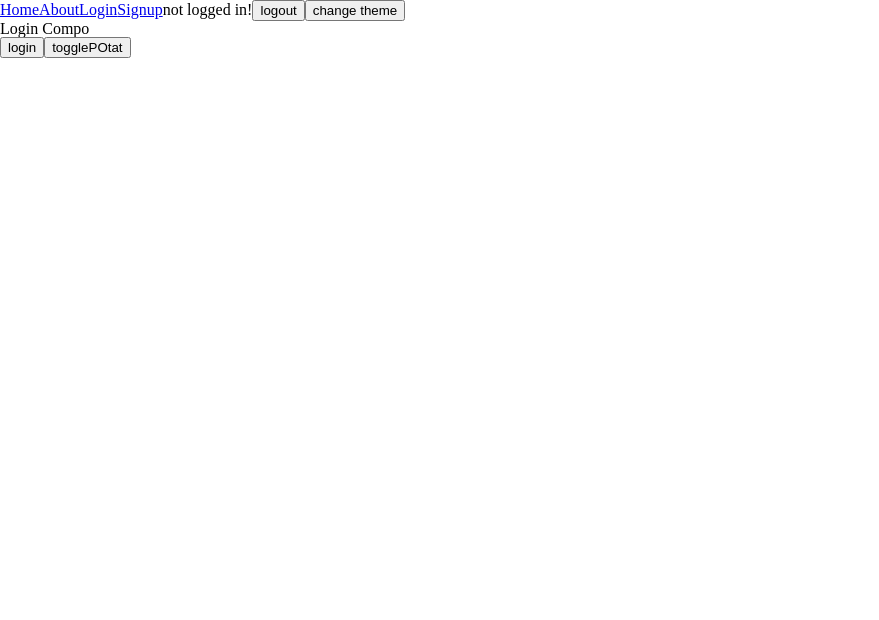
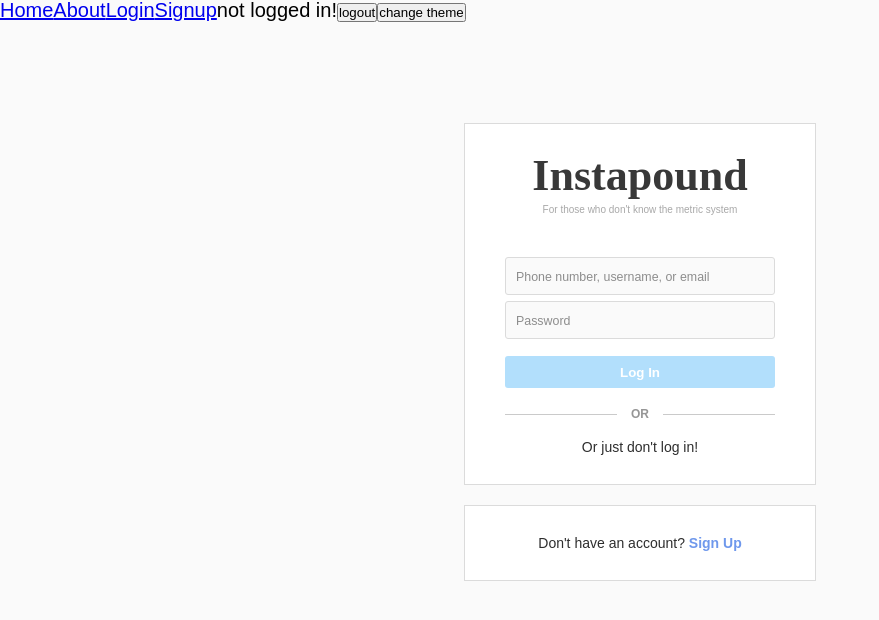
Before and after one commit to welschmoor/instaclone-front, a React (Create React App) app: page /login in a window 1280 px wide. Shown: the top 620 px of the page, without its empty margins (0-879 px from the left). Built offline with nearby package versions, Linux system fonts and the light colour scheme.

Commit message:
added login form - styled

```diff
--- a/src/App.js
+++ b/src/App.js
@@ -36,7 +36,6 @@ const App = () => {
           <Route path='/' element={<Home />} exact />
           <Route path='*' element={<Page404 />} />
 
-
         </Routes>
       </BrowserRouter>
     </ThemeProvider>
--- a/src/STYLES/globalStyles.js
+++ b/src/STYLES/globalStyles.js
@@ -1,7 +1,11 @@
 
+/*
+Main light color: #e4dfd8
 
+*/
 
 import { createGlobalStyle } from "styled-components";
+
 
 export const GlobalStyle = createGlobalStyle`
 
@@ -58,14 +62,58 @@ export const GlobalStyle = createGlobalStyle`
   /* END RESET */
 
   /* MY STYLES */
+  * {
+    box-sizing: border-box;
+    padding: 0;
+    margin: 0;
+  }
 
+  html {
+    background-color: ${p => p.theme.BG10};
+    font-size: 125%;
+    font-family: Arial, Helvetica, sans-serif;
+    overflow-y: scroll;
+  }
+
+  ::-webkit-scrollbar {
+    -webkit-appearance: none;
+    width: 12px;
+  }
+  ::-webkit-scrollbar-thumb {
+    border-radius: 4px;
+    background-color: ${p => p.theme.C1};
+  }
 
 `
 
 export const darkTheme = {
-  fontColor: "grey",
+
+  BG1: "black",
+  BG2: "hsl(35, 7%,18%)",
+  BG10: "rgb(250, 250, 250)",
+
+
+  FC1: "white",
+
+  C1: "grey",
+
+  BOR1: "1px solid #DBDBDB",
+  BORCOL1: "#DBDBDB"
 }
 
 export const lightTheme = {
-  fontColor: "black",
+
+  BG1: "white",
+  BG2: "#e4dfd8",
+  BG10: "rgb(250, 250, 250)",
+
+
+  FC1: "black",
+
+  C1: "grey",
+
+  BOR1: "1px solid #DBDBDB",
+  BORCOL1: "#DBDBDB"
+
+
 }
--- a/src/pages/Login.js
+++ b/src/pages/Login.js
@@ -1,8 +1,10 @@
 import { loggedInVar } from "../apollo"
+import { Link } from "react-router-dom"
 
 // styles
 import styled from 'styled-components'
 import { useState } from "react"
+
 
 
 const Login = () => {
@@ -10,17 +12,156 @@ const Login = () => {
   console.log(potato)
   const togglePotato = () => setPotato(p => !p)
   return (
-    <div>
-      <Title onClick={togglePotato} potato={potato}>Login Compo</Title>
-      <button onClick={() => loggedInVar(true)} >login</button>
-      <button onClick={togglePotato}>togglePOtat</button>
-    </div>
+    <MD>
+      <CW>
+        <TitleAndSubtitle>
+          <Title onClick={togglePotato} potato={potato}>Instapound</Title>
+          <Subtitle>For those who don't know the metric system</Subtitle>
+        </TitleAndSubtitle>
+
+        <LoginForm>
+          <Input type="text" placeholder="Phone number, username, or email" />
+          <Input type="password" placeholder="Password" />
+          <LoginBTN type='submit' onClick={() => loggedInVar(true)} >Log In</LoginBTN>
+        </LoginForm>
+
+        <Separator>
+          <SeparatorLine />
+          <SeparatorSpan>OR</SeparatorSpan>
+          <SeparatorLine />
+        </Separator>
+        <SignupText>Or just don't log in!</SignupText>
+      </CW>
+      <CW>
+        <SignupText>Don't have an account? <SignupLink to="/signup">Sign Up</SignupLink></SignupText>
+      </CW>
+    </MD>
   )
 }
 
 
+const MD = styled.div`
+  background-color: rgb(250, 250, 250);
+  display: flex;
+  flex-direction: column;
+  align-items: center;
+  justify-content: center;
+
+  height: 80vh;
+`
+
+const CW = styled.div`
+  flex-direction: column;
+  gap: 20px;
+  background-color: white;
+  display: flex;
+
+  align-items: center;
+  justify-content: center;
+
+  margin-top: 20px;
+  padding: 30px 40px 30px 40px;
+  border: ${p => p.theme.BOR1};
+
+  width: 352px;
+`
+
+
+//////////////////////////////////////////////////////////////
+//     FORM
+const LoginForm = styled.form`
+  width: 100%;
+  background-color: white;
+  display: flex;
+  flex-direction:column;
+  gap: 6px;
+  align-items: center;
+  justify-content: center;
+`
+
+const Input = styled.input`
+  width: 100%;
+  height: 38px;
+  background-color: ${p => p.theme.BG10};
+  border: ${p => p.theme.BOR1};
+  padding-left: 10px;
+  border-radius: 3px;
+
+  ::placeholder {
+    font-size: 0.62rem;
+    color: #8d8d8d;
+  }
+`
+
+const LoginBTN = styled.button`
+  width: 100%;
+  height: 32px;
+  cursor: pointer;
+  background-color: rgb(178, 223, 252);
+  border: none;
+  border-radius: 3px;
+  margin-top: 11px;
+
+  color: white;
+  font-weight: 600;
+`
+
+
 const Title = styled.h1`
-  color: ${p => p.theme.fontColor};
+  color: #383838;
+  font-family: Monotype Corsiva;
+  font-size: 2.2rem;
+  font-weight: 600;
+
+
+`
+
+const Subtitle = styled.h2`
+  font-size: 0.5rem;
+`
+
+const TitleAndSubtitle = styled.div`
+  display: flex;
+  flex-direction: column;
+  align-items: center;
+  gap: 7px;
+  margin-bottom: 22px;
+  color: #a8a8a8;
+`
+
+///////////////////////////////////////////////
+//      MISC
+const Separator = styled.div`
+  display: flex;
+  gap: 14px;
+  justify-content: space-between;
+  align-items: center;
+  width: 100%;
+`
+
+const SeparatorLine = styled.div`
+  background-color: #cacaca;
+
+  height: 0.2px;
+  width: 100%;
+`
+
+const SeparatorSpan = styled.span`
+  font-weight: 600;
+  font-size: 0.6rem;
+  color: #969696;
+`
+
+const SignupText = styled.p`
+  color: #2e2e2e;
+  font-size: 0.7rem;
+
+`
+
+const SignupLink = styled(Link)`
+  font-weight: 600;
+  text-decoration: none;
+  color: rgb(111, 152, 236);
 `
 
 export default Login
```
Also changed, not shown: src/STYLES/styleForm.js (added, +12 -0 lines).
